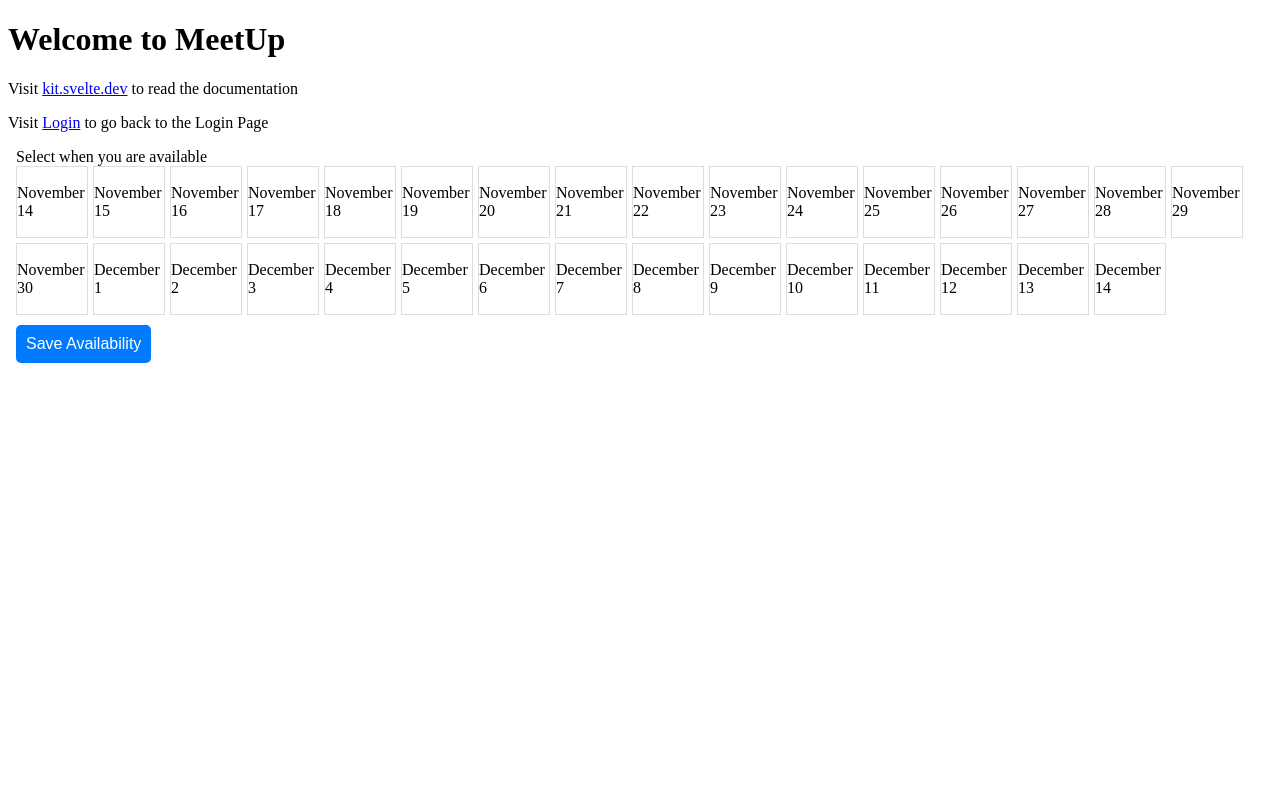
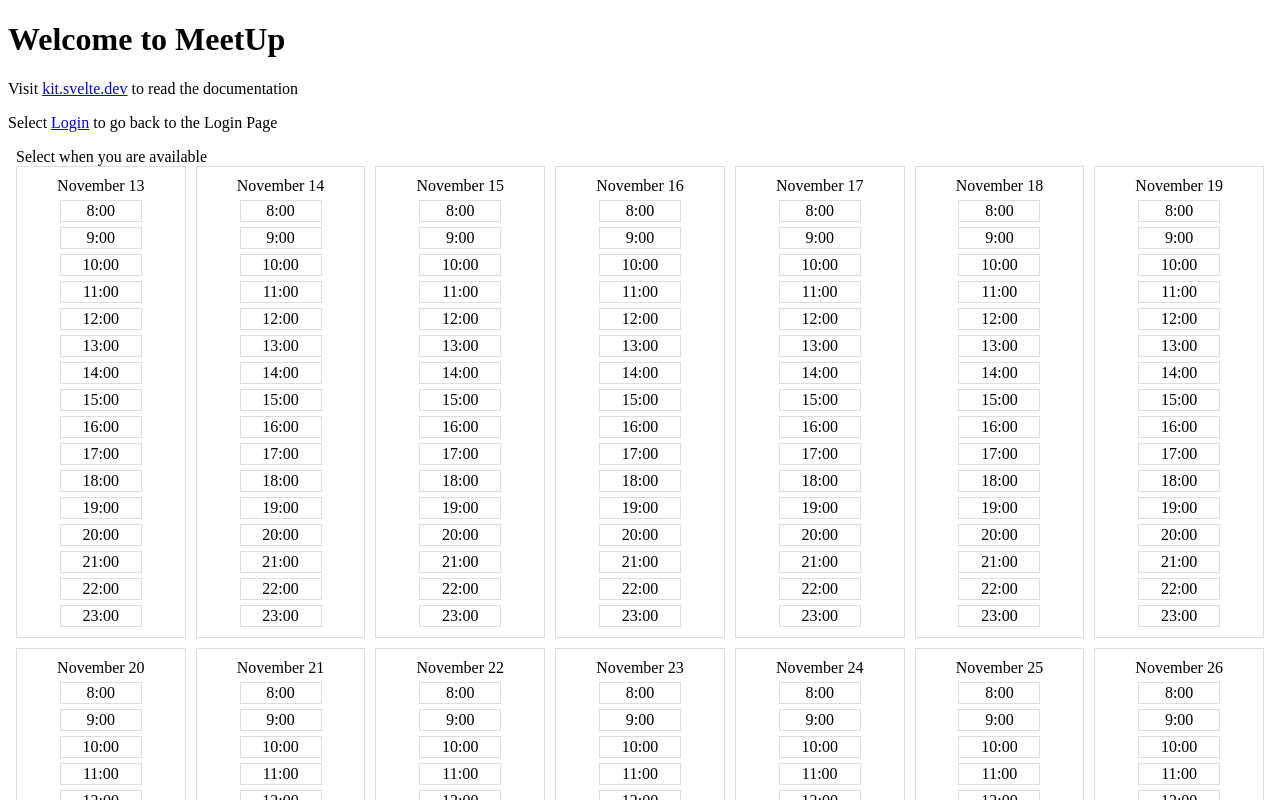
Before and after one commit to JVng36/CPSC254_Project, a SvelteKit app in the folder my-app/: page /calendar in a window 1280 px wide. Shown: the top 800 px of the page. Built offline with nearby package versions, Linux system fonts and the light colour scheme.

Commit message:
switched from calender dates to timeslots (kept old ones file just in case)

```diff
--- a/my-app/package.json
+++ b/my-app/package.json
@@ -15,6 +15,7 @@
 	},
 	"type": "module",
 	"dependencies": {
-		"date-fns": "^2.30.0"
+		"date-fns": "^2.30.0",
+		"react-schedule-selector": "^3.0.2"
 	}
 }
--- /dev/null
+++ b/my-app/src/components/table.svelte
@@ -0,0 +1,159 @@
+<script>
+    import { onMount } from 'svelte';
+    import { format, addDays, startOfDay, endOfDay } from 'date-fns';
+
+    const port = import.meta.env.port;
+
+    let selectedTimeBlocks = [];
+    let displayedDays = [];
+
+    async function fetchData() {
+      try {
+        const userId = 1;
+
+        const response = await fetch(`http://localhost:${$port}/api/getAvailability/${userId}`);
+        const data = await response.json();
+
+        return data;
+      } catch (error) {
+        console.error('error fetching data:', error);
+        return null;
+      }
+    }
+
+    function generateDaysArray() {
+      const start = new Date();
+      const end = addDays(start, 13); // Two weeks
+      displayedDays = Array.from({ length: 14 }, (_, i) => addDays(start, i));
+    }
+
+    function handleTimeBlockClick(day, hour) {
+      const timeBlock = { start: startOfDay(day), end: endOfDay(day), hour };
+
+      const index = selectedTimeBlocks.findIndex(
+        block => block.start.getTime() === timeBlock.start.getTime() &&
+          block.end.getTime() === timeBlock.end.getTime() &&
+          block.hour === timeBlock.hour
+      );
+
+      if (index !== -1) {
+        selectedTimeBlocks = selectedTimeBlocks.filter(
+          block => block.start.getTime() !== timeBlock.start.getTime() ||
+            block.end.getTime() !== timeBlock.end.getTime() ||
+            block.hour !== timeBlock.hour
+        );
+      } else {
+        selectedTimeBlocks = [...selectedTimeBlocks, timeBlock];
+      }
+    }
+
+    onMount(async () => {
+      const data = await fetchData();
+      if (data) {
+        selectedTimeBlocks = data.availability || [];
+        displayedDays = Array.from({ length: 14 }, (_, i) => addDays(new Date(), i));
+      } else {
+        generateDaysArray();
+      }
+    });
+
+    async function sendDataToBackend() {
+      try {
+        const userId = 1;
+
+        const response = await fetch(`http://localhost:${$port}/api/setAvailability`, {
+          method: 'POST',
+          headers: {
+            'Content-Type': 'application/json',
+          },
+          body: JSON.stringify({ userId, selectedTimeBlocks }),
+        });
+
+        const data = await response.json();
+        console.log('Data successfully sent to backend:', data);
+      } catch (error) {
+        console.error('Oops. Error sending data to backend:', error);
+      }
+    }
+  </script>
+
+  <style>
+    .container {
+      display: grid;
+      grid-template-columns: repeat(7, 1fr);
+      gap: 10px;
+    }
+
+    .day {
+      display: flex;
+      flex-direction: column;
+      align-items: center;
+      border: 1px solid #ddd;
+      padding: 10px;
+      min-width: 80px;
+      flex: 1;
+    }
+
+    .timeslot {
+      width: 80px;
+      height: 20px;
+      display: flex;
+      justify-content: center;
+      align-items: center;
+      border: 1px solid #ddd;
+      cursor: pointer;
+      user-select: none;
+      margin-top: 5px;
+    }
+
+    .timeslot.selected {
+      background-color: #adf;
+    }
+
+    button {
+      margin-top: 10px;
+      padding: 10px;
+      cursor: pointer;
+      background-color: #007bff;
+      color: white;
+      border: none;
+      border-radius: 5px;
+      font-size: 1em;
+      display: block;
+    }
+  </style>
+
+  <div class="container">
+    {#each displayedDays as day (day)}
+      <div class="day">
+        {format(day, 'MMMM d')}
+        {#each [8, 9, 10, 11, 12, 13, 14, 15, 16, 17, 18, 19, 20, 21, 22, 23] as hour (hour)}
+          {#if selectedTimeBlocks.some(block =>
+            block.start.getTime() === startOfDay(day).getTime() &&
+            block.end.getTime() === endOfDay(day).getTime() &&
+            block.hour === hour
+          )}
+            <div
+              on:click={() => handleTimeBlockClick(day, hour)}
+              tabindex="0"
+              role="button"
+              class="timeslot selected"
+            >
+              {hour}:00
+            </div>
+          {:else}
+            <div
+              on:click={() => handleTimeBlockClick(day, hour)}
+              tabindex="0"
+              role="button"
+              class="timeslot"
+            >
+              {hour}:00
+            </div>
+          {/if}
+        {/each}
+      </div>
+    {/each}
+  </div>
+
+  <button on:click={sendDataToBackend}>Save Availability</button>
--- a/my-app/src/components/test.svelte
+++ /dev/null
@@ -1,3 +0,0 @@
-<div>
-    <h1> testing tesing 123</h1>
-</div>
--- a/my-app/src/routes/+page.svelte
+++ b/my-app/src/routes/+page.svelte
@@ -1,6 +1,6 @@
 
-<h1>Welcome to SvelteKit</h1>
-<p>Visit <a href="https://kit.svelte.dev">kit.svelte.dev</a> to read the documentation</p>
+<h1>Welcome to MeetUp</h1>
+<p>Enter Username and Password</p>
 <body>
     <form method="post" action="connect.php">
         Username: <input type = "text" name = "username"> <br>
--- a/my-app/src/routes/calendar/+page.svelte
+++ b/my-app/src/routes/calendar/+page.svelte
@@ -1,16 +1,18 @@
 <!-- pagetwo.svelte -->
 
 <script>
-    import Calendar from "../../components/calendar.svelte";
+    import Table from "../../components/table.svelte";
 </script>
 
 <h1>Welcome to MeetUp</h1>
 <p>Visit <a href="https://kit.svelte.dev">kit.svelte.dev</a> to read the documentation</p>
-<p>Visit <a href="/">Login</a> to go back to the Login Page</p>
+<p>Select <a href="/">Login</a> to go back to the Login Page</p>
 <body>
     <p1>Select when you are available</p1>
 
-    <!-- calendar component -->
-    <Calendar/>
+    <!-- calendar component removed for now-->
+
+    <!-- table component -->
+    <Table/>
 
 </body>
```
Also changed, not shown: 1 other file (tests, documents, lock files or other folders).
